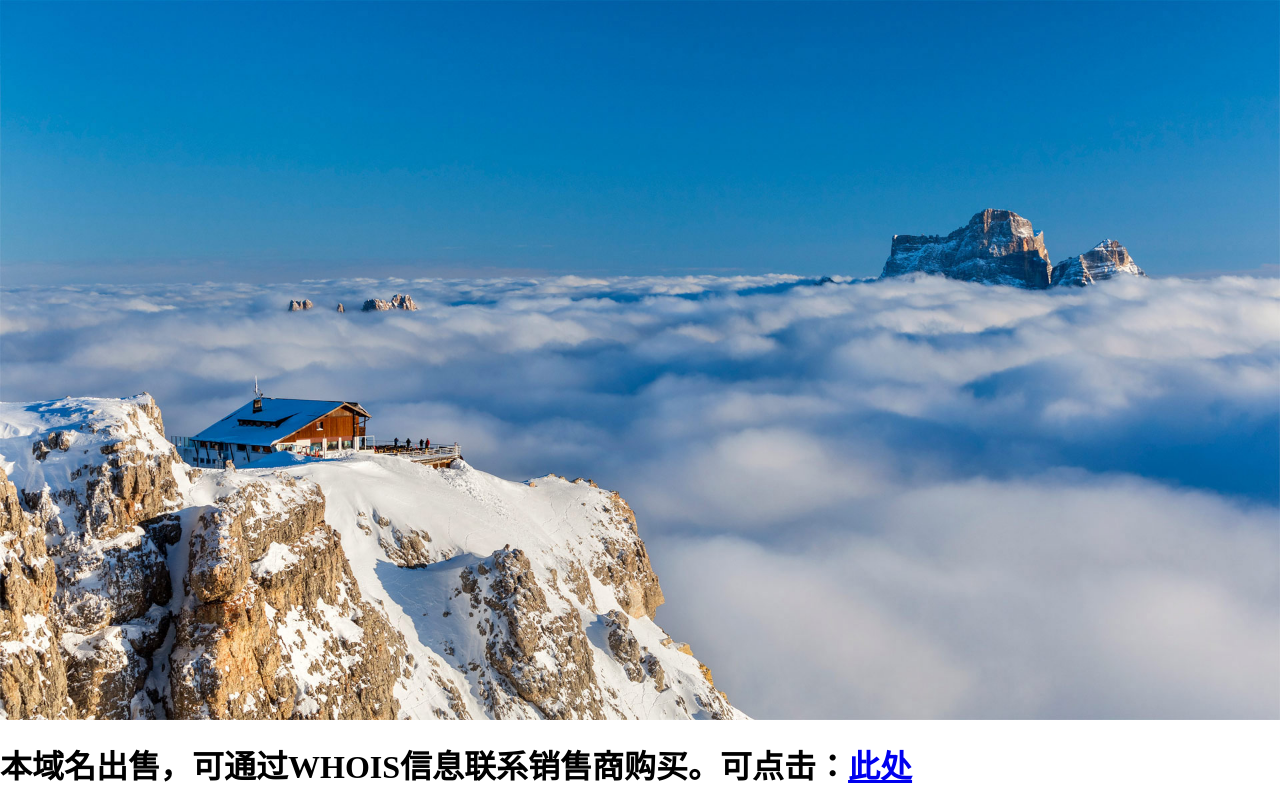
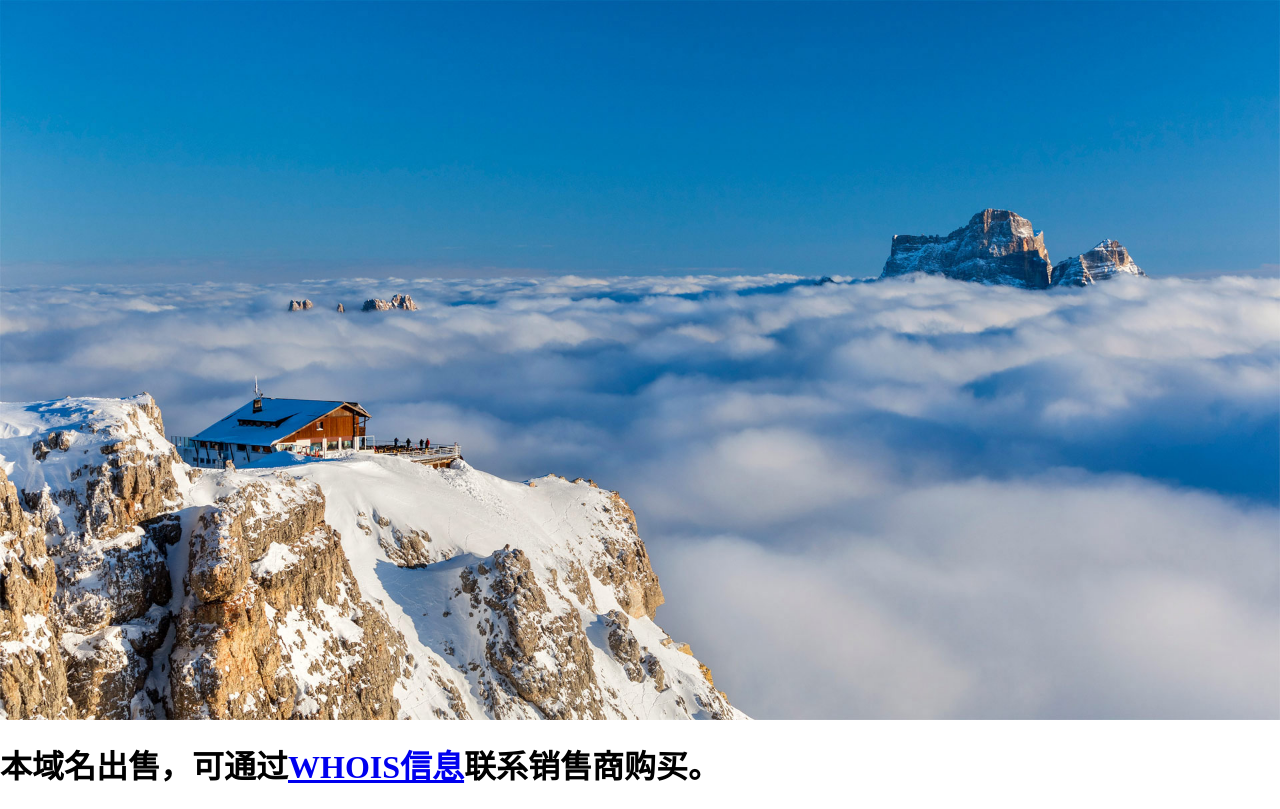
Before and after one commit to BiRii/oe, a plain HTML site: page index.html in a window 1280 px wide. Drawn offline with Linux system fonts and the light colour scheme.

Commit message:
Update index.html

```diff
--- a/index.html
+++ b/index.html
@@ -20,6 +20,6 @@ img
 
 <body>
 <img src="/images/1.jpg">
-<h1>本域名出售，可通过WHOIS信息联系销售商购买。可点击：<a href="https://whois.aliyun.com/whois/domain/%E5%8E%9F%E7%89%88.com" target="_blank">此处</a></h1>
+<h1>本域名出售，可通过<a href="https://whois.aliyun.com/whois/domain/%E5%8E%9F%E7%89%88.com" target="_blank">WHOIS信息</a>联系销售商购买。</h1>
 </body>
 </html>
```
